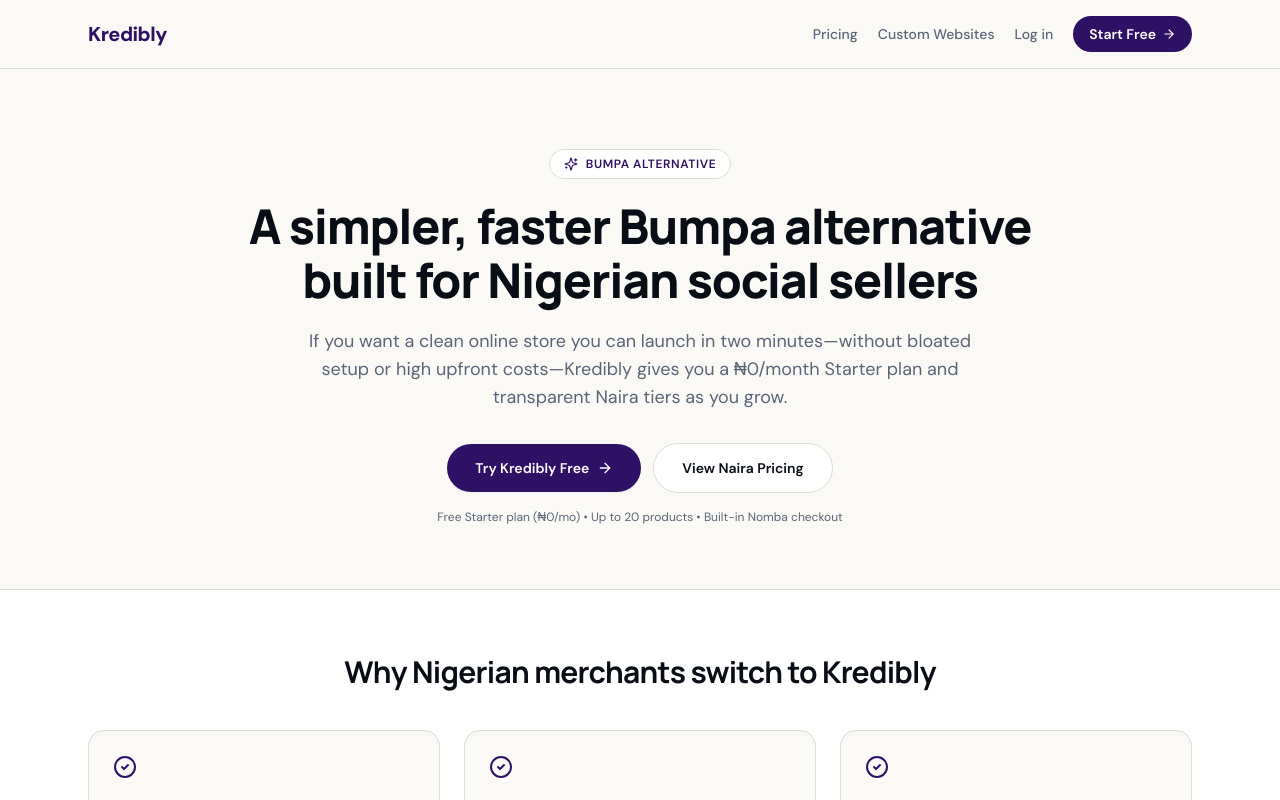
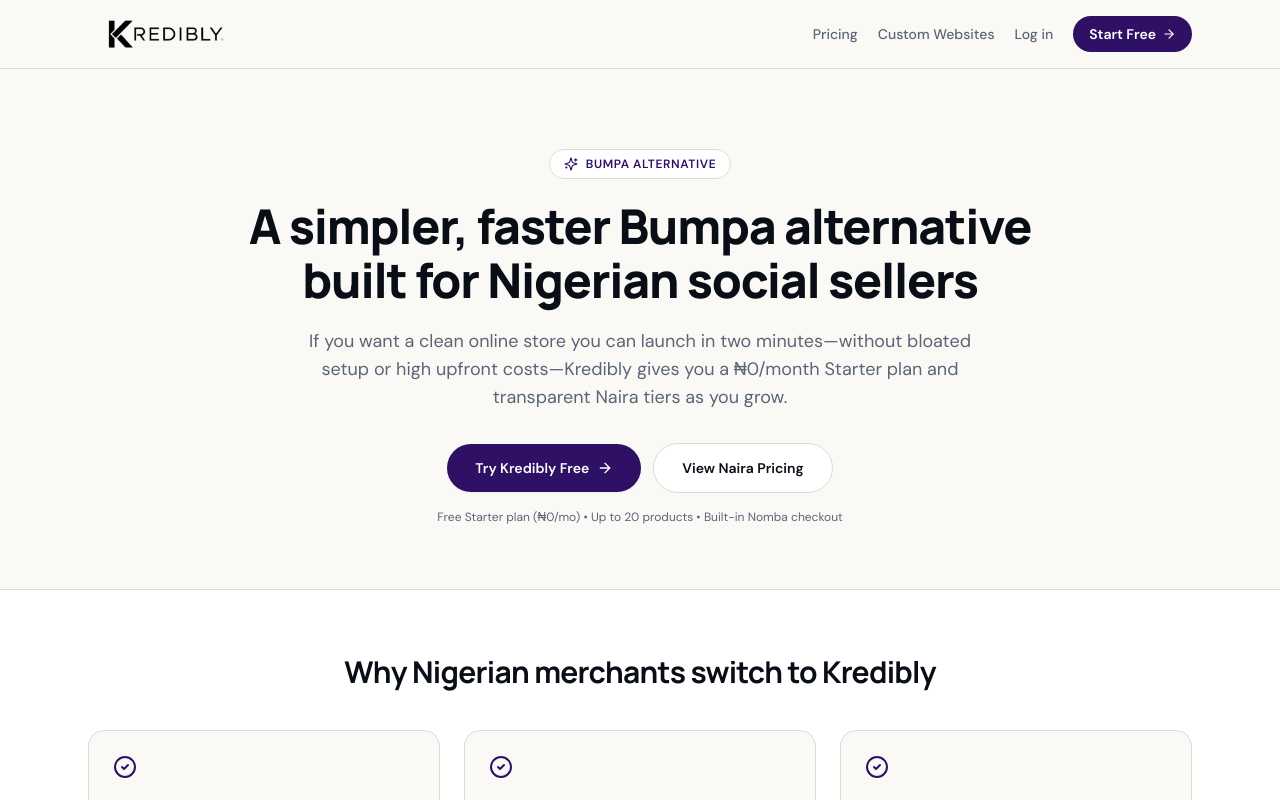
Before and after one commit to Lamidev/Kredibly-II, a Next.js app in the folder Frontend/: page /bumpa-alternative in a window 1280 px wide. Shown: the top 800 px of the page. Built offline with nearby package versions, Linux system fonts and the light colour scheme; no server answers.

Commit message:
style(seo): use homepage Kredibly logo across SEO landing pages and blog

```diff
--- a/Frontend/src/app/blog/[slug]/page.tsx
+++ b/Frontend/src/app/blog/[slug]/page.tsx
@@ -108,11 +108,12 @@ export default function BlogArticlePage({
 
       <header className="sticky top-0 z-40 border-b border-[#DADDD4] bg-[#FAF9F5]/95 backdrop-blur-sm">
         <div className="mx-auto flex max-w-6xl items-center justify-between px-4 py-4 sm:px-6">
-          <Link
-            href="/"
-            className="text-xl font-extrabold tracking-tight text-[#2e1065]"
-          >
-            Kredibly
+          <Link href="/" className="flex items-center gap-2.5 group">
+            <img
+              src="/krediblyrevamped.png"
+              alt="Kredibly"
+              className="h-6 sm:h-7 w-auto object-contain"
+            />
           </Link>
           <nav className="flex items-center gap-5 text-sm font-medium text-[#5A6577]">
             <Link href="/blog" className="hover:text-[#090D16]">
--- a/Frontend/src/app/blog/page.tsx
+++ b/Frontend/src/app/blog/page.tsx
@@ -49,11 +49,12 @@ export default function BlogIndexPage() {
 
       <header className="sticky top-0 z-40 border-b border-[#DADDD4] bg-[#FAF9F5]/95 backdrop-blur-sm">
         <div className="mx-auto flex max-w-6xl items-center justify-between px-4 py-4 sm:px-6">
-          <Link
-            href="/"
-            className="text-xl font-extrabold tracking-tight text-[#2e1065]"
-          >
-            Kredibly
+          <Link href="/" className="flex items-center gap-2.5 group">
+            <img
+              src="/krediblyrevamped.png"
+              alt="Kredibly"
+              className="h-6 sm:h-7 w-auto object-contain"
+            />
           </Link>
           <nav className="flex items-center gap-5 text-sm font-medium text-[#5A6577]">
             <Link href="/#pricing" className="hidden hover:text-[#090D16] sm:inline">
--- a/Frontend/src/components/seo/SeoLandingPage.tsx
+++ b/Frontend/src/components/seo/SeoLandingPage.tsx
@@ -133,11 +133,12 @@ export function SeoLandingPage({
       {/* Top Navigation */}
       <header className="sticky top-0 z-40 border-b border-[#DADDD4] bg-[#FAF9F5]/95 backdrop-blur-sm">
         <div className="mx-auto flex max-w-6xl items-center justify-between px-4 py-4 sm:px-6">
-          <Link
-            href="/"
-            className="text-xl font-extrabold tracking-tight text-[#2e1065]"
-          >
-            Kredibly
+          <Link href="/" className="flex items-center gap-2.5 group">
+            <img
+              src="/krediblyrevamped.png"
+              alt="Kredibly"
+              className="h-6 sm:h-7 w-auto object-contain"
+            />
           </Link>
           <nav className="flex items-center gap-5 text-sm font-medium text-[#5A6577]">
             <Link
```
